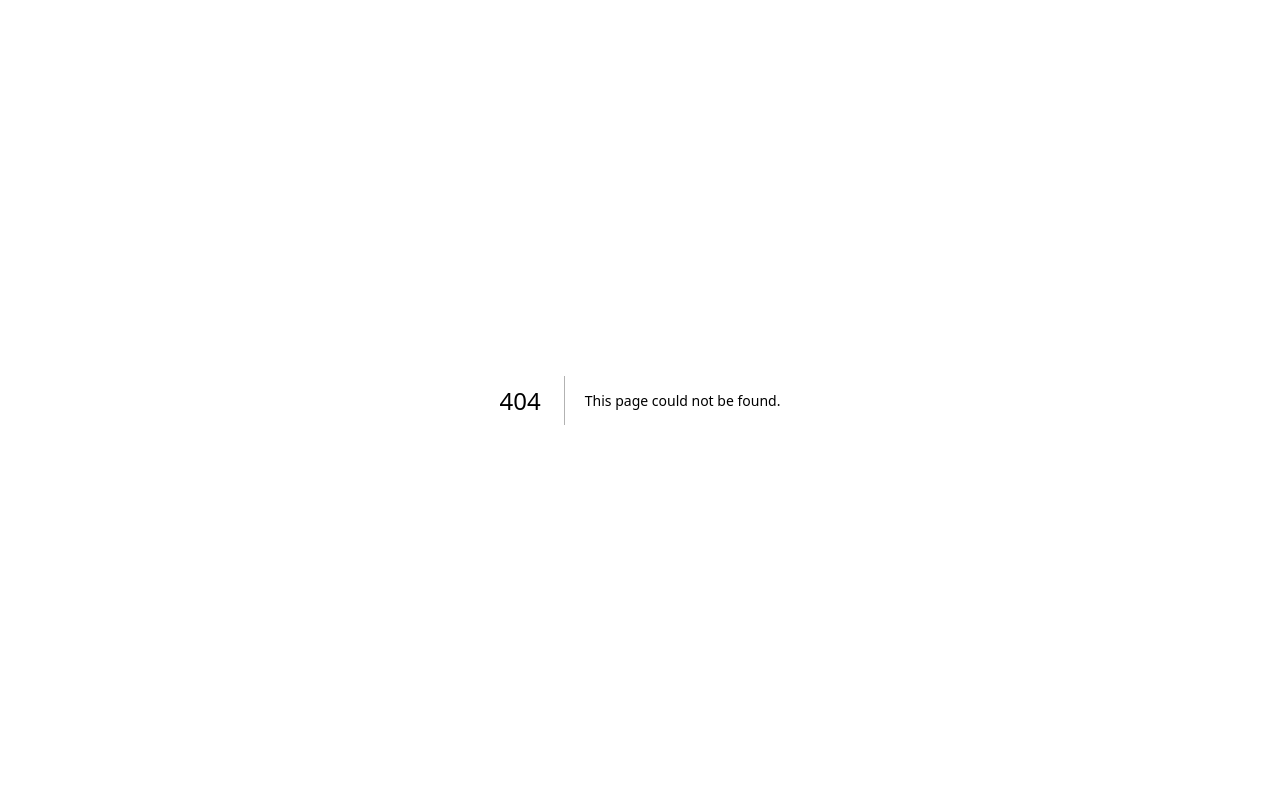
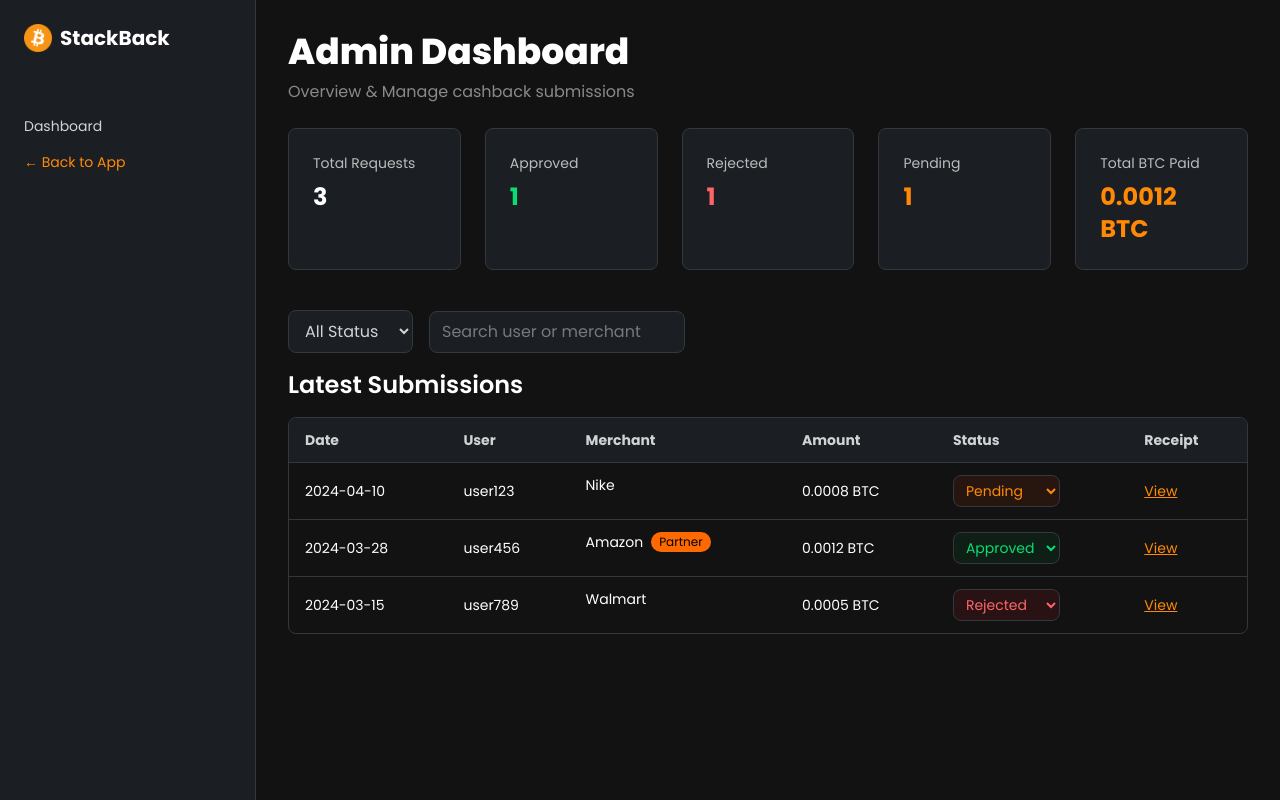
Before and after one commit to 0xSunth/stackback, a Next.js app: page /admin in a window 1280 px wide. Before the commit this address had no page. Built offline with nearby package versions, Linux system fonts and the light colour scheme.

Commit message:
fix: add overview cards

```diff
--- /dev/null
+++ b/src/app/admin/page.tsx
@@ -0,0 +1,195 @@
+"use client";
+
+import Link from "next/link";
+import Image from "next/image";
+import { useState } from "react";
+
+const initialRequests = [
+  {
+    id: 1,
+    date: "2024-04-10",
+    user: "user123",
+    merchant: "Nike",
+    amount: "0.0008 BTC",
+    status: "Pending",
+    receipt: "/receipts/receipt1.png",
+    partner: false
+  },
+  {
+    id: 2,
+    date: "2024-03-28",
+    user: "user456",
+    merchant: "Amazon",
+    amount: "0.0012 BTC",
+    status: "Approved",
+    receipt: "/receipts/receipt2.png",
+    partner: true
+  },
+  {
+    id: 3,
+    date: "2024-03-15",
+    user: "user789",
+    merchant: "Walmart",
+    amount: "0.0005 BTC",
+    status: "Rejected",
+    receipt: "/receipts/receipt3.png",
+    partner: false
+  }
+];
+
+export default function AdminDashboardPage() {
+  const [cashbackRequests, setCashbackRequests] = useState(initialRequests);
+  const [statusFilter, setStatusFilter] = useState("All");
+  const [searchQuery, setSearchQuery] = useState("");
+
+  const handleStatusChange = (id: number, newStatus: string) => {
+    setCashbackRequests(prev =>
+      prev.map(req =>
+        req.id === id ? { ...req, status: newStatus } : req
+      )
+    );
+  };
+
+  const filteredRequests = cashbackRequests.filter(r => {
+    const matchesStatus =
+      statusFilter === "All" || r.status === statusFilter;
+    const matchesSearch =
+      r.user.toLowerCase().includes(searchQuery.toLowerCase()) ||
+      r.merchant.toLowerCase().includes(searchQuery.toLowerCase());
+    return matchesStatus && matchesSearch;
+  });
+
+  return (
+    <main className="min-h-screen flex bg-[#121212] text-white">
+      {/* Sidebar */}
+      <aside className="w-64 bg-[#1B1E22] border-r border-[#33383E] p-6 flex flex-col gap-6">
+        <div className="flex items-center gap-2 mb-10">
+          <Image src="/bitcoin.png" alt="StackBack" width={28} height={28} />
+          <span className="font-bold text-xl">StackBack</span>
+        </div>
+        <nav className="flex flex-col gap-4 text-white/80 text-sm">
+          <Link href="#" className="hover:text-white">Dashboard</Link>
+          <Link href="/" className="text-orange-400 hover:text-white transition">← Back to App</Link>
+        </nav>
+      </aside>
+
+      {/* Main Content */}
+      <section className="flex-1 p-8">
+        <h1 className="text-4xl font-extrabold mb-2">Admin Dashboard</h1>
+        <p className="text-white/50 mb-6">Overview & Manage cashback submissions</p>
+
+        {/* Overview cards */}
+        <div className="grid grid-cols-1 sm:grid-cols-5 gap-6 mb-10">
+          <div className="bg-[#1B1E22] border border-[#33383E] rounded-lg p-6">
+            <p className="text-white/70 text-sm mb-2">Total Requests</p>
+            <p className="text-2xl font-bold">{cashbackRequests.length}</p>
+          </div>
+          <div className="bg-[#1B1E22] border border-[#33383E] rounded-lg p-6">
+            <p className="text-white/70 text-sm mb-2">Approved</p>
+            <p className="text-2xl font-bold text-green-400">
+              {cashbackRequests.filter(r => r.status === "Approved").length}
+            </p>
+          </div>
+          <div className="bg-[#1B1E22] border border-[#33383E] rounded-lg p-6">
+            <p className="text-white/70 text-sm mb-2">Rejected</p>
+            <p className="text-2xl font-bold text-red-400">
+              {cashbackRequests.filter(r => r.status === "Rejected").length}
+            </p>
+          </div>
+          <div className="bg-[#1B1E22] border border-[#33383E] rounded-lg p-6">
+            <p className="text-white/70 text-sm mb-2">Pending</p>
+            <p className="text-2xl font-bold text-orange-400">
+              {cashbackRequests.filter(r => r.status === "Pending").length}
+            </p>
+          </div>
+          <div className="bg-[#1B1E22] border border-[#33383E] rounded-lg p-6">
+            <p className="text-white/70 text-sm mb-2">Total BTC Paid</p>
+            <p className="text-2xl font-bold text-orange-400">
+              {cashbackRequests
+                .filter(r => r.status === "Approved")
+                .reduce((sum, r) => sum + parseFloat(r.amount), 0)
+                .toFixed(4)} BTC
+            </p>
+          </div>
+        </div>
+
+        {/* Filters */}
+        <div className="flex flex-col md:flex-row gap-4 mb-4 md:items-center">
+          <select
+            value={statusFilter}
+            onChange={(e) => setStatusFilter(e.target.value)}
+            className="bg-[#1B1E22] border border-[#33383E] rounded-lg px-3 py-2 focus:outline-none text-white/80 hover:border-orange-500 transition"
+          >
+            <option value="All">All Status</option>
+            <option value="Pending">Pending</option>
+            <option value="Approved">Approved</option>
+            <option value="Rejected">Rejected</option>
+          </select>
+          <input
+            type="text"
+            placeholder="Search user or merchant"
+            value={searchQuery}
+            onChange={(e) => setSearchQuery(e.target.value)}
+            className="bg-[#1B1E22] border border-[#33383E] rounded-lg px-3 py-2 focus:outline-none w-full md:w-64 text-white/80 hover:border-orange-500 transition"
+          />
+        </div>
+
+        {/* Cashback Requests Table */}
+        <h2 className="text-2xl font-semibold mb-4">Latest Submissions</h2>
+        <div className="border border-[#33383E] rounded-lg overflow-auto">
+          <table className="w-full text-sm">
+            <thead className="bg-[#1B1E22] text-white/80">
+              <tr>
+                <th className="px-4 py-3 text-left">Date</th>
+                <th className="px-4 py-3 text-left">User</th>
+                <th className="px-4 py-3 text-left">Merchant</th>
+                <th className="px-4 py-3 text-left">Amount</th>
+                <th className="px-4 py-3 text-left">Status</th>
+                <th className="px-4 py-3 text-left">Receipt</th>
+              </tr>
+            </thead>
+            <tbody>
+              {filteredRequests.map((r) => (
+                <tr key={r.id} className="border-t border-[#33383E] hover:bg-[#1B1E22]/50 transition">
+                  <td className="px-4 py-3">{r.date}</td>
+                  <td className="px-4 py-3">{r.user}</td>
+                  <td className="px-4 py-3 flex gap-1 items-center">
+                    {r.merchant}
+                    {r.partner && (
+                      <span className="ml-1 text-xs bg-orange-500 text-black px-2 py-0.5 rounded-full">Partner</span>
+                    )}
+                  </td>
+                  <td className="px-4 py-3">{r.amount}</td>
+                  <td className="px-4 py-3">
+                    <select
+                      value={r.status}
+                      onChange={(e) => handleStatusChange(r.id, e.target.value)}
+                      className={`rounded-lg px-2 py-1 text-sm bg-[#1B1E22] border border-[#33383E]
+                        ${r.status === "Approved" ? "text-green-400 bg-green-900/20" :
+                          r.status === "Rejected" ? "text-red-400 bg-red-900/20" : "text-orange-400 bg-orange-900/20"}
+                      `}
+                    >
+                      <option value="Pending">Pending</option>
+                      <option value="Approved">Approved</option>
+                      <option value="Rejected">Rejected</option>
+                    </select>
+                  </td>
+                  <td className="px-4 py-3">
+                    <a href={r.receipt} className="underline text-orange-400" target="_blank">View</a>
+                  </td>
+                </tr>
+              ))}
+              {filteredRequests.length === 0 && (
+                <tr>
+                  <td colSpan={6} className="text-center py-4 text-white/60">
+                    No matching requests found.
+                  </td>
+                </tr>
+              )}
+            </tbody>
+          </table>
+        </div>
+      </section>
+    </main>
+  );
+}
```
